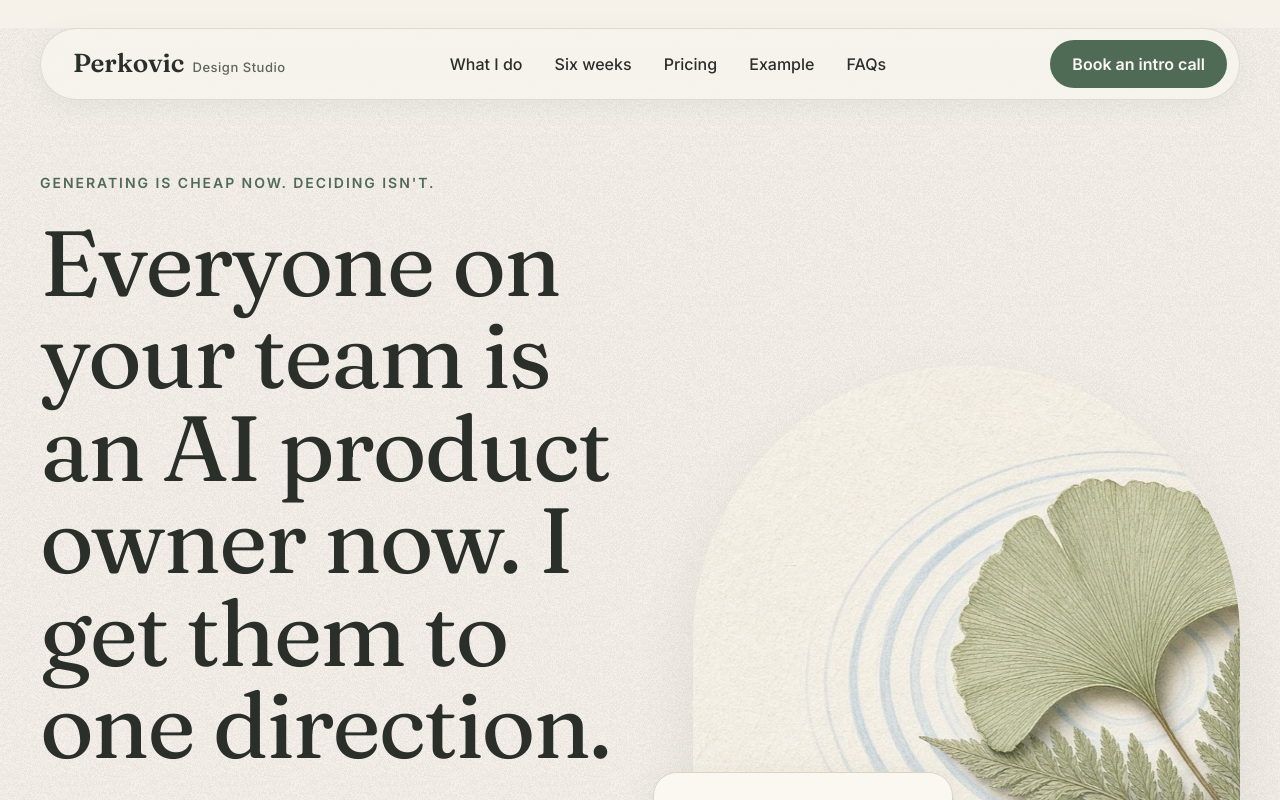
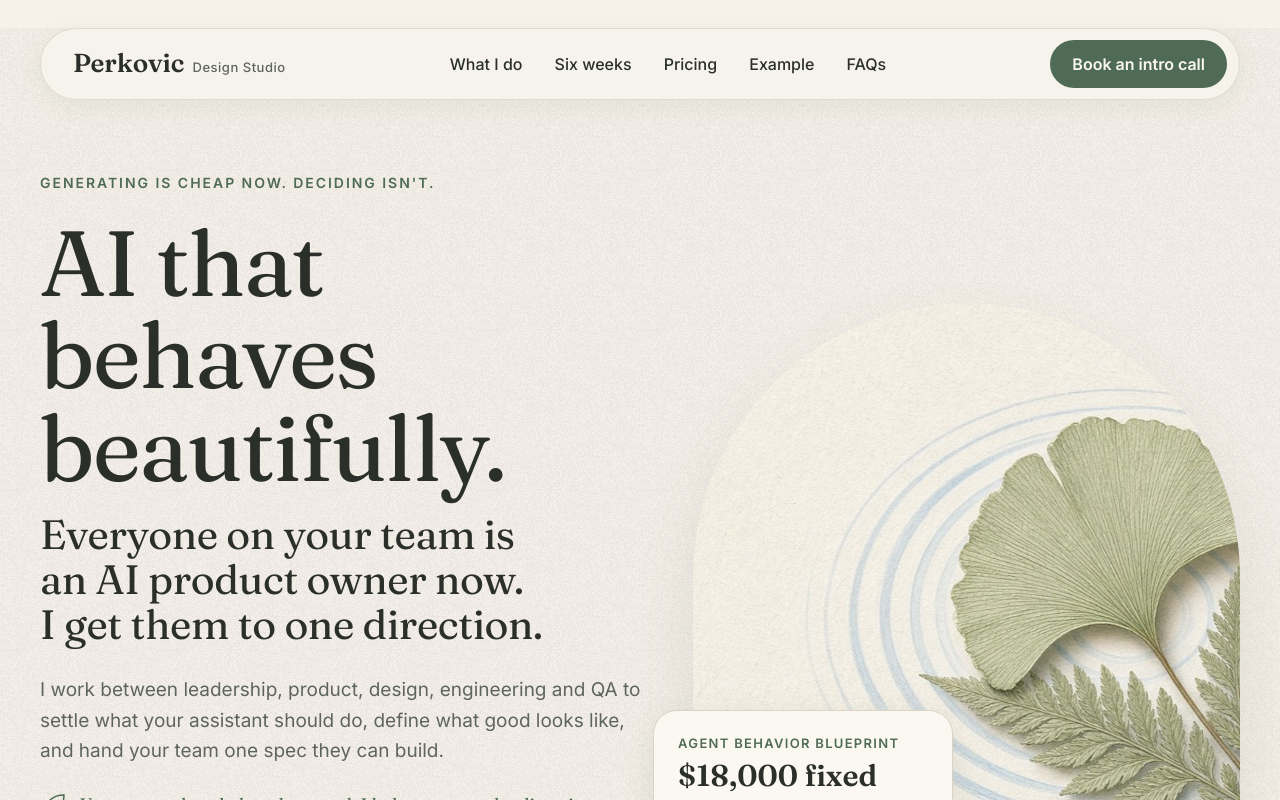
Before and after one commit to perkovz/perkovicdesign, a Next.js app: page / in a window 1280 px wide. Shown: the top 800 px of the page. Built offline with nearby package versions, Linux system fonts and the light colour scheme.

Commit message:
Hero: H1 'AI that behaves beautifully.' with display second line; retire headline A/B switch

```diff
--- a/src/app/globals.css
+++ b/src/app/globals.css
@@ -2028,6 +2028,9 @@ h3 {
 .enter {
   animation: rise12 600ms var(--ease) both;
 }
+.enter--1b {
+  animation-delay: 60ms;
+}
 .enter--2 {
   animation-delay: 120ms;
 }
@@ -2493,3 +2496,40 @@ a.card.card--linked {
   font-size: 14px;
   color: var(--muted);
 }
+
+/* Hero second line: display type under the H1, smaller than it at every breakpoint. */
+.hero-text h1 {
+  margin-bottom: 14px;
+}
+.hero-second {
+  font-family: var(--serif);
+  font-weight: 400;
+  color: var(--ink);
+  font-size: clamp(26px, 7.4vw, 30px);
+  line-height: 1.15;
+  letter-spacing: -0.01em;
+  max-width: 22ch;
+  margin-bottom: 22px;
+  text-wrap: balance;
+}
+@media (min-width: 768px) {
+  .hero-text h1 {
+    margin-bottom: 16px;
+  }
+  .hero-second {
+    font-size: 40px;
+    line-height: 1.12;
+    max-width: 20ch;
+    margin-bottom: 24px;
+  }
+}
+@media (min-width: 1024px) {
+  .hero-text h1 {
+    margin-bottom: 18px;
+  }
+  .hero-second {
+    font-size: clamp(36px, 3.2vw, 46px);
+    line-height: 1.1;
+    margin-bottom: 28px;
+  }
+}
--- a/src/app/page.tsx
+++ b/src/app/page.tsx
@@ -65,6 +65,7 @@ export default function Home() {
             <h1 id="hero-title" className="enter enter--1">
               {HERO.headline}
             </h1>
+            <p className="hero-second enter enter--1b">{HERO.headlineSecond}</p>
             <div className="hero-body enter enter--2">
               <p className="lead">{HERO.subline}</p>
               <p className="promise">
--- a/src/content/site.ts
+++ b/src/content/site.ts
@@ -43,17 +43,12 @@ export const NAV_LINKS = [
   { label: "FAQs", href: "#faqs" },
 ] as const;
 
-// Hero headline A/B (Notion: "Headline: pending Guru's pick (A recommended)").
-// To swap, change HEADLINE_PICK to "B". Per Notion, everything else in the hero stays as is.
-export const HEADLINE_OPTIONS = {
-  A: "Everyone on your team is an AI product owner now. I get them to one direction.",
-  B: "The AI product owner you can't hire yet.",
-} as const;
-export const HEADLINE_PICK: keyof typeof HEADLINE_OPTIONS = "A";
-
 export const HERO = {
   eyebrow: "Generating is cheap now. Deciding isn't.",
-  headline: HEADLINE_OPTIONS[HEADLINE_PICK],
+  // Decided Nov 27: the H1 is the short line; the second line sits directly under it as
+  // large display type (a styled <p>, so the H1 stays short for screen readers and SEO).
+  headline: "AI that behaves beautifully.",
+  headlineSecond: "Everyone on your team is an AI product owner now. I get them to one direction.",
   subline:
     "I work between leadership, product, design, engineering and QA to settle what your assistant should do, define what good looks like, and hand your team one spec they can build.",
   underSubline: "Your team already has the speed. I help you own the direction.",
```
